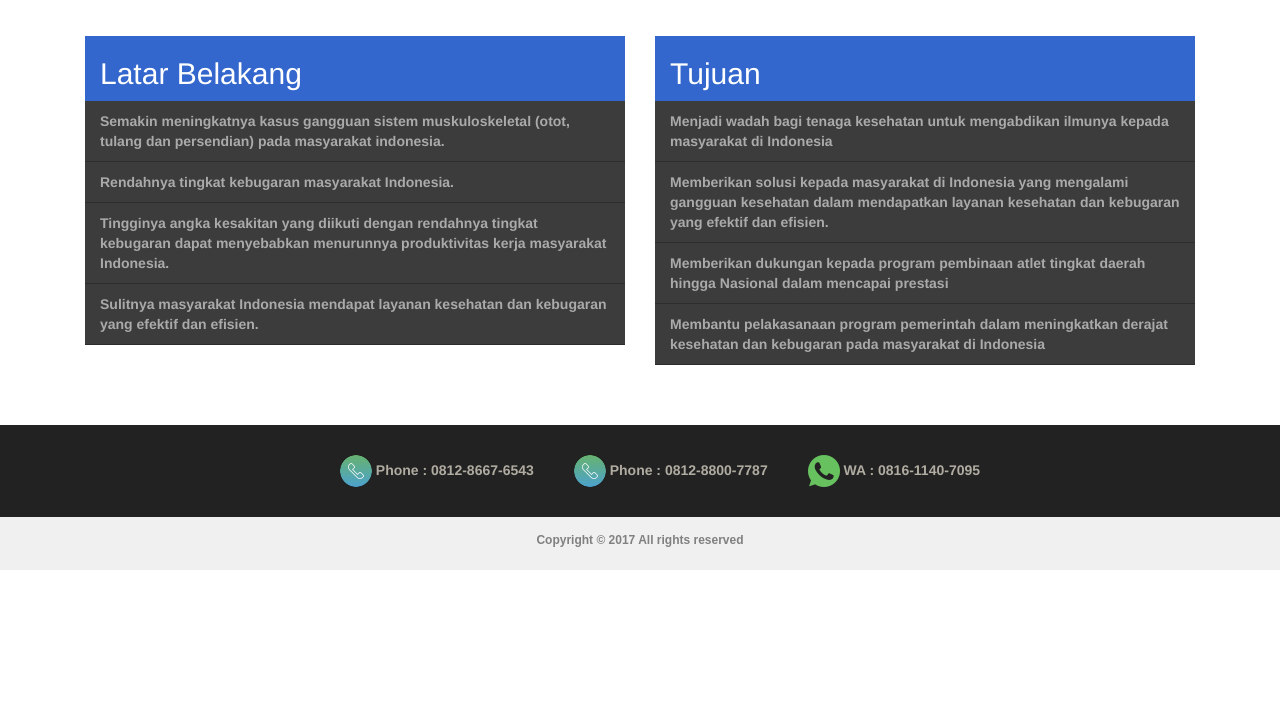
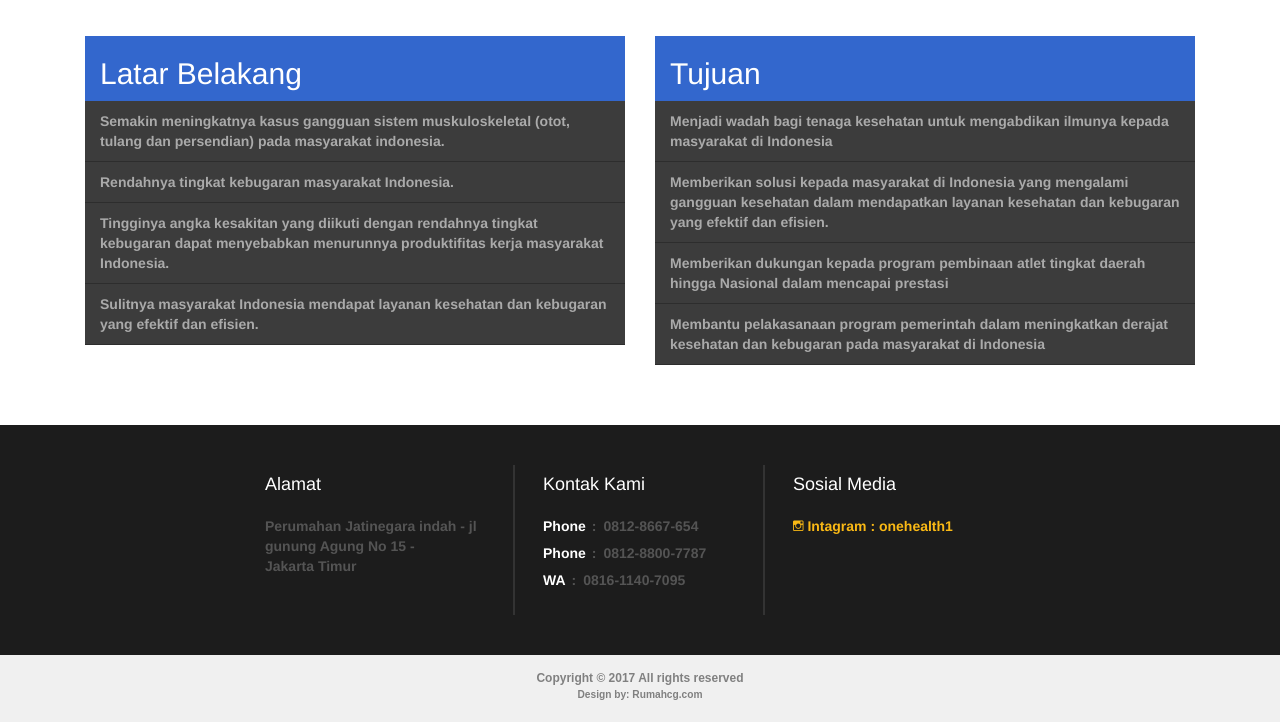
Before and after one commit to crayongenerateon/ohi, a CodeIgniter app: page /database/ in a window 1280 px wide. Shown: the part 1681-2403 px from the top of the page. Before the commit the page ends 2251 px from the top, so only its background shows below. Run offline with CodeIgniter, Linux system fonts and the light colour scheme; data that the repository does not hold is empty; some libraries are stand-ins or nearby versions; some web fonts are replaced.

Commit message:
update footer
update footer

```diff
--- a/application/views/templates/base.php
+++ b/application/views/templates/base.php
@@ -280,7 +280,7 @@
       </a>
       <div class="list-group-item text-primary">Semakin meningkatnya kasus gangguan sistem muskuloskeletal (otot, tulang dan persendian) pada masyarakat indonesia.</div>
       <div class="list-group-item">Rendahnya tingkat kebugaran masyarakat Indonesia.</div>
-      <div class="list-group-item">Tingginya angka kesakitan yang diikuti dengan rendahnya tingkat kebugaran dapat menyebabkan menurunnya produktivitas kerja masyarakat Indonesia.</div>
+      <div class="list-group-item">Tingginya angka kesakitan yang diikuti dengan rendahnya tingkat kebugaran dapat menyebabkan menurunnya produktifitas kerja masyarakat Indonesia.</div>
       <div class="list-group-item">Sulitnya masyarakat  Indonesia mendapat layanan kesehatan dan kebugaran  yang efektif dan efisien.</div>
     </div>
   </div>
@@ -298,26 +298,41 @@
 </div>
 </div>
 
-<footer>
-  <div class="container">
-    <div class="row text-center">
-      <div class="col-lg-8 col-lg-offset-2">
-        <ul class="menu">
 
-          <li>
-           <a href="#"><img src="<?php echo base_url();?>/media/template/media/images/ico/phone.png" class="img-resposive" alt="WhatsApp"> Phone : 0812-8667-6543</a>
-         </li>
-         <li>
-          <a href="#"><img src="<?php echo base_url();?>/media/template/media/images/ico/phone.png" class="img-resposive" alt="WhatsApp"> Phone : 0812-8800-7787</a>
-         </li>
-         <li>
-          <a href="#"><img src="<?php echo base_url();?>/media/template/media/images/ico/wa.png" class="img-resposive" alt="WhatsApp"> WA : 0816-1140-7095</a>
-        </li>
 
-      </ul>
+<footer id="footer-Section">
+  <div class="footer-top-layout">
+    <div class="container">
+      <div class="row">
+        <div class=" col-lg-8 col-lg-offset-2">
+          <div class="col-sm-4">
+            <div class="footer-col-item">
+              <h4>Alamat</h4>
+              <address>
+                Perumahan Jatinegara indah - jl gunung Agung No 15 - <br/>Jakarta Timur
+              </address>
+            </div>
+          </div>
+          <div class="col-sm-4">
+            <div class="footer-col-item">
+              <h4>Kontak Kami</h4>
+              <div class="item-contact">
+                <a href="tel:630-885-9200"><span class="link-id">Phone</span>:<span>0812-8667-654</span></a>
+                <a href="tel:630-839.2006"><span class="link-id">Phone</span>:<span>0812-8800-7787</span></a>
+                <a href="mailto:info@brandcatmedia.com"><span class="link-id">WA</span>:<span>0816-1140-7095</span></a>
+              </div>
+            </div>
+          </div>
+          <div class="col-sm-4">
+            <div class="footer-col-item">
+              <h4>Sosial Media</h4>
+              <a href="https://www.instagram.com/onehealth1/" target="_blank"><i class="ion ion-social-instagram-outline"></i> Intagram : onehealth1</a>
+            </div>
+          </div>
+        </div>
+      </div>
     </div>
   </div>
-</div>
 
 </footer>
 
@@ -326,7 +341,8 @@
  <div class="container">
 
    <div class="row text-center">
-    <p>Copyright © 2017 All rights reserved</p>
+    <p>Copyright © 2017 All rights reserved<br/>
+      <small>Design by: Rumahcg.com</small></p>
   </div>
 
 </div>
--- a/media/template/media/css/custom.css
+++ b/media/template/media/css/custom.css
@@ -585,10 +585,6 @@ label, legend {
   font-weight: 700;
 }
 
-footer{
-  background-color:#222222;
-  padding: 30px 0px;
-}
 
 footer ul{
   list-style:none;
@@ -720,6 +716,144 @@ footer ul li a:hover{
   color:#FFF;
   text-decoration:none;
 }
+
+
+ .footer-top-layout {
+  background: #1c1c1c none repeat scroll 0 0;
+  color: #ffffff;
+  padding: 40px 0;
+}
+.OurBlog {
+  margin-bottom: 32px;
+  text-align: center;
+}
+.footer-top-layout h4 {
+  color: #ffffff;
+  font-size: 18px;
+  margin-bottom: 21px;
+}
+.OurBlog > p {
+  color: #888888;
+}
+.post-blog-date::after {
+  background: #ffffff none repeat scroll 0 0;
+  bottom: 0;
+  content: "";
+  height: 4px;
+  left: 0;
+  margin: auto;
+  position: absolute;
+  right: 0;
+  width: 50px;
+}
+.post-blog-date {
+  padding-bottom: 25px;
+  position: relative;
+}
+
+.footer-top-layout [class*="col-sm-"]:first-child {
+  padding: 0;
+}
+.footer-top-layout [class*="col-sm-"] {
+  border-right: 2px solid #333333;
+  padding: 0 0 0 28px;
+
+}
+.footer-top-layout {
+  color: #ffffff;
+}
+.footer-col-item {
+  min-height: 140px;
+}
+
+address {
+  color: #545454;
+}
+
+
+.footer-top-layout [class*="col-sm-"]:last-child {
+  border-right: medium none;
+}
+.footer-top-layout {
+  color: #ffffff;
+}
+
+.footer-top-layout h4 {
+  color: #ffffff;
+  font-size: 18px;
+  margin-bottom: 21px;
+}
+
+.footer-col-item .item-contact a {
+  color: #545454;
+  display: inline-block;
+  margin-bottom: 7px;
+  width: 100%;
+}
+
+.footer-col-item .item-contact a .link-id {
+  color: #ffffff;
+  margin-left: 0;
+  margin-right: 6px;
+}
+.footer-col-item span {
+  margin-left: 7px;
+}
+.footer-col-item .item-contact a {
+  color: #545454;
+}
+
+.footer-top-layout h4 {
+  color: #ffffff;
+  font-size: 18px;
+  margin-bottom: 21px;
+}
+.signUpNewsletter {
+  position: relative;
+}
+.signUpNewsletter .gt-email {
+  background: rgba(0, 0, 0, 0) none repeat scroll 0 0;
+  border: 1px solid #666666;
+  border-radius: 0;
+  color: #ffffff;
+  height: 52px;
+}
+.signUpNewsletter .btn-go {
+  background: rgba(0, 0, 0, 0) none repeat scroll 0 0;
+  border-color: #666666;
+  border-style: solid;
+  border-width: 0 0 0 1px;
+  bottom: 0;
+  color: #ffffff;
+  font-size: 16px;
+  position: absolute;
+  right: 0;
+  text-transform: uppercase;
+  top: 0;
+  width: 52px;
+}
+.footer-bottom-layout {
+  background: #222222 none repeat scroll 0 0;
+  padding: 20px 0;
+  text-align: center;
+}
+.socialMedia-footer {
+  margin-bottom: 20px;
+}
+.socialMedia-footer > a {
+  display: inline-block;
+  margin: 0 8px;
+}
+.footer-bottom-layout {
+  text-align: center;
+}
+
+
+
+
+
+
+
 
 /*  Footer 3 End */
 
```
Also changed, not shown: application/views/news/list.php (+29 -16 lines), application/views/news/view.php (+29 -16 lines).
